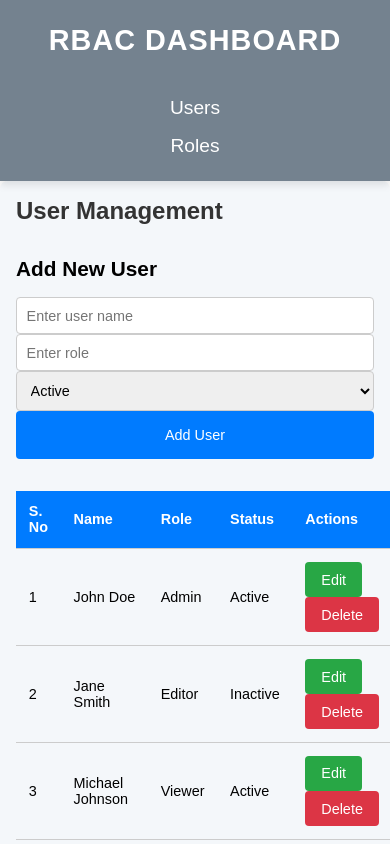
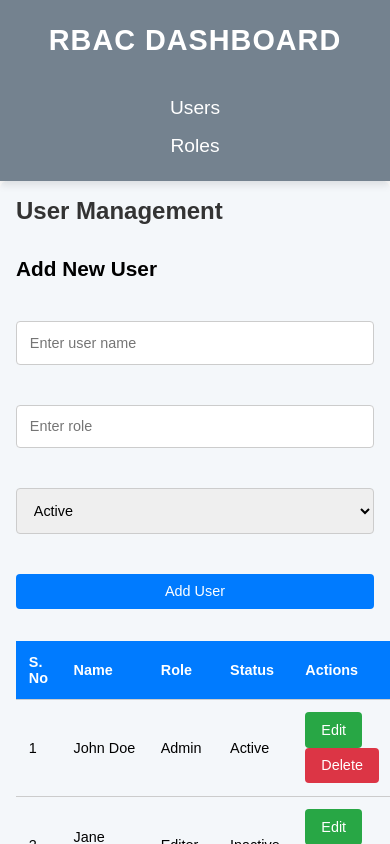
Before and after one commit to nagasai1155/VrV_frontend_assignment, a React (Vite) app in the folder vite-project/: page /users in a window 390 px wide. Shown: the top 844 px of the page. Built offline with nearby package versions, Linux system fonts and the light colour scheme.

Commit message:
successfully add all core areas

```diff
--- a/vite-project/src/pages/UserManagement/UserManagement.module.scss
+++ b/vite-project/src/pages/UserManagement/UserManagement.module.scss
@@ -6,8 +6,10 @@
     box-shadow: 0 4px 8px rgba(0, 0, 0, 0.1);
     max-width: 1200px;
     margin: 0 auto; /* Center the container */
+    width: 100%;
 }
 
+/* Header Styles */
 .header {
     font-size: 2rem;
     font-weight: bold;
@@ -16,6 +18,14 @@
 }
 
 /* Form Styles */
+.addUserForm {
+    display: flex;
+    flex-direction: column;
+    gap: 1.5rem; /* Gap between form elements */
+    margin-bottom: 2rem; /* Space below the form */
+    width: 100%;
+}
+
 .formTitle {
     font-size: 1.5rem;
     margin-bottom: 1rem;
@@ -27,7 +37,9 @@
     border: 1px solid #ccc;
     border-radius: 4px;
     transition: border 0.3s ease;
-    width: 100%; /* Ensure inputs fill their container */
+    width: 100%;
+    max-width: 600px; /* Limit the width of inputs */
+    margin: 0 auto; /* Center align inputs */
 }
 
 .inputField:focus {
@@ -35,22 +47,22 @@
 }
 
 .addButton {
-    padding: 0.6rem 1.5rem; /* Reduced padding */
+    padding: 0.6rem 1.5rem; /* Shortened padding for smaller button */
     background-color: #007bff;
     color: #fff;
-    font-size: 0.9rem; /* Adjusted font size */
+    font-size: 1rem; /* Adjusted font size for better readability */
     border: none;
     border-radius: 4px;
     cursor: pointer;
     transition: background-color 0.3s ease;
-    width: auto; /* Adjust width to fit content */
+    width: 140px; /* Fixed width to avoid stretching */
     display: inline-block; /* Ensures the button doesn't stretch */
+    margin: 0 auto; /* Center align button */
 }
 
 .addButton:hover {
     background-color: #0056b3;
 }
-
 
 /* Table Styles */
 .table {
@@ -115,13 +127,15 @@
     }
 
     .inputField {
-        padding: 0.6rem;
+        padding: 0.8rem;
         font-size: 0.9rem;
+        margin-bottom: 1rem; /* Add space below inputs */
     }
 
     .addButton {
-        width: 100%;
-        padding: 1rem; /* Make the button larger on mobile */
+        width: 100%; /* Button takes full width on small screens */
+        padding: 0.6rem 1rem; /* Reduced padding */
+        font-size: 0.9rem; /* Slightly smaller font */
     }
 
     .table th, .table td {
@@ -151,7 +165,7 @@
     }
 
     .addButton {
-        padding: 0.8rem 2rem;
+        padding: 0.6rem 1.5rem; /* Shorter padding for medium screens */
     }
 
     .table th, .table td {
@@ -181,7 +195,7 @@
     }
 
     .addButton {
-        padding: 0.8rem 2rem;
+        padding: 0.6rem 1.5rem; /* Shortened padding for desktop */
     }
 
     .table th, .table td {
```
